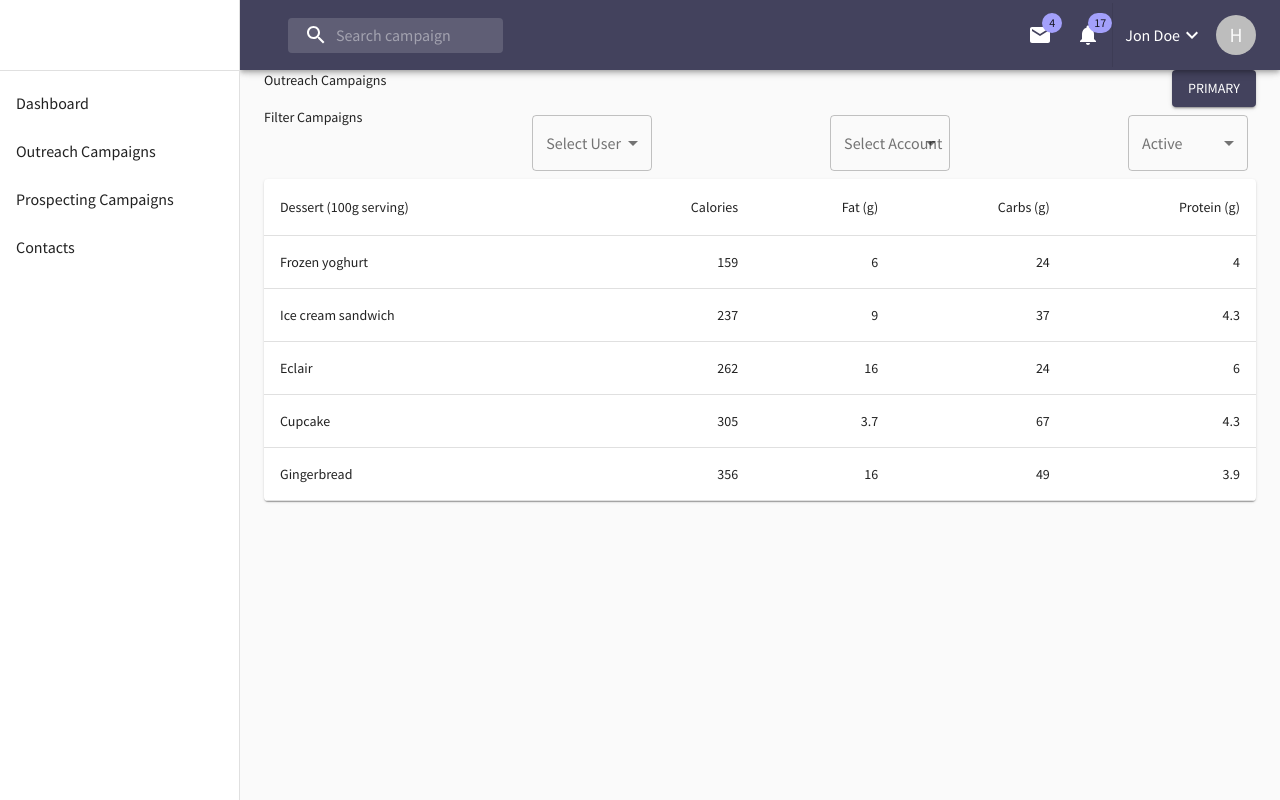
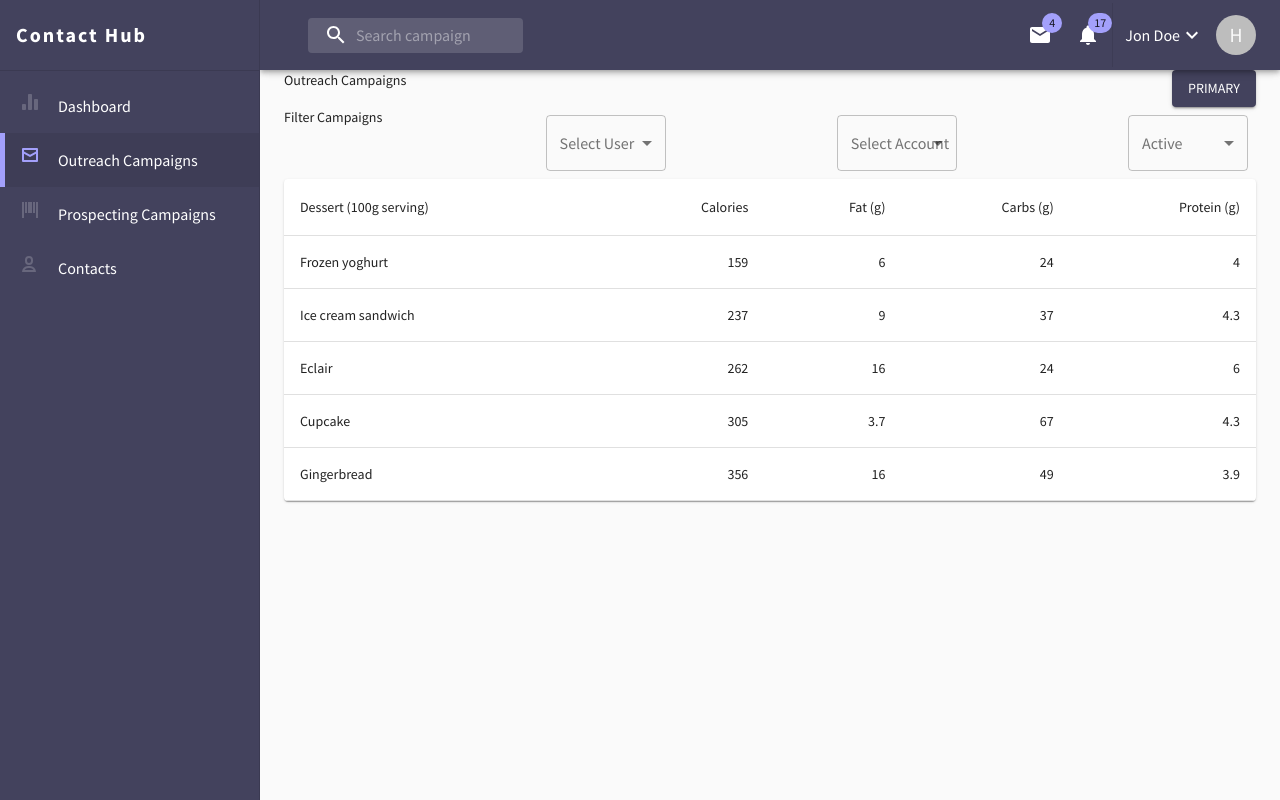
Before and after one commit to shahnawaz/contact-hub, a React (Create React App) app: page / in a window 1280 px wide. Built offline with nearby package versions, Linux system fonts and the light colour scheme.

Commit message:
Sidebar pixel perfect with theme and icons

```diff
--- a/src/components/platform/AppLayout.jsx
+++ b/src/components/platform/AppLayout.jsx
@@ -4,7 +4,7 @@ import { TopBar } from "./TopBar";
 import OutreachCampaigns from "../../pages/OutreachCampaigns";
 import { makeStyles } from "@material-ui/core/styles";
 
-const drawerWidth = 240;
+const drawerWidth = 260;
 
 const useStyles = () => {
     return makeStyles((theme) => ({
--- a/src/components/platform/SideNav.jsx
+++ b/src/components/platform/SideNav.jsx
@@ -6,6 +6,11 @@ import List from '@material-ui/core/List';
 import { makeStyles, useTheme } from '@material-ui/core/styles';
 import ListItem from "@material-ui/core/ListItem";
 import ListItemText from "@material-ui/core/ListItemText";
+import ListItemIcon from "@material-ui/core/ListItemIcon";
+
+import SvgIcon from "@material-ui/core/SvgIcon";
+import { DashboardIcon, ContactsIcon, InboxIcon, ProductsIcon } from "../../assets/icons";
+import Box from "@material-ui/core/Box";
 
 const useStyles = (config) => {
     const { drawerWidth } = config;
@@ -16,10 +21,33 @@ const useStyles = (config) => {
                 flexShrink: 0,
             },
         },
-        // necessary for content to be below app bar
-        toolbar: theme.mixins.toolbar,
+        logoBox: {
+            ...theme.mixins.toolbar,
+            paddingLeft: 16,
+            paddingRight: 16,
+            fontWeight: 'bold',
+            letterSpacing: 2
+        },
         drawerPaper: {
             width: drawerWidth,
+            backgroundColor: theme.palette.primary.main,
+            color: theme.palette.common.white,
+            '& .MuiListItem-root': {
+                height: 54,
+                '& .MuiListItemIcon-root': {
+                    paddingRight: 12,
+                    paddingLeft: 6,
+                    minWidth: 0
+                },
+                '&.Mui-selected': {
+                    borderLeftWidth: 5,
+                    borderLeftColor: theme.palette.secondary.main,
+                    borderLeftStyle: 'solid',
+                    '& .MuiListItemIcon-root': {
+                        paddingLeft: 1
+                    },
+                },
+            },
         }
     }))();
 };
@@ -27,29 +55,45 @@ const useStyles = (config) => {
 export const SideNav = ({ drawerWidth, mobileOpen, handleDrawerToggle }) => {
     const classes = useStyles({ drawerWidth });
     const theme = useTheme();
+    const [selectedIndex, setSelectedIndex] = React.useState(1);
+    const container = window !== undefined ? () => window.document.body : undefined;
 
     const navItems = [
-        { displayName: 'Dashboard', icon: '' },
-        { displayName: 'Outreach Campaigns', icon: '' },
-        { displayName: 'Prospecting Campaigns', icon: '' },
-        { displayName: 'Contacts', icon: '' }
+        { displayName: 'Dashboard', icon: DashboardIcon, isSelected: selectedIndex === 0 },
+        { displayName: 'Outreach Campaigns', icon: InboxIcon, isSelected: selectedIndex === 1 },
+        { displayName: 'Prospecting Campaigns', icon: ProductsIcon, isSelected: selectedIndex === 2 },
+        { displayName: 'Contacts', icon: ContactsIcon, isSelected: selectedIndex === 3 }
     ];
 
     const drawer = (
         <div>
-            <div className={classes.toolbar} />
+            <Box className={classes.logoBox} display="flex" alignItems="center">
+                <Box textAlign="left" fontSize="h6.fontSize">
+                    Contact Hub
+                </Box>
+            </Box>
             <Divider />
             <List>
                 {navItems.map((item, index) => (
-                    <ListItem button key={index}>
+                    <ListItem
+                        button
+                        selected={item.isSelected}
+                        key={index}
+                        onClick={() => setSelectedIndex(index)}
+                    >
+                        <ListItemIcon>
+                            <SvgIcon
+                                component={item.icon}
+                                viewBox="0 0 24 24"
+                                style={{ color: item.isSelected ? theme.palette.secondary.main : theme.palette.primary.light}}
+                            />
+                        </ListItemIcon>
                         <ListItemText primary={item.displayName} />
                     </ListItem>
                 ))}
             </List>
         </div>
     );
-
-    const container = window !== undefined ? () => window.document.body : undefined;
 
     return (
         <nav className={classes.sideNav}>
```
